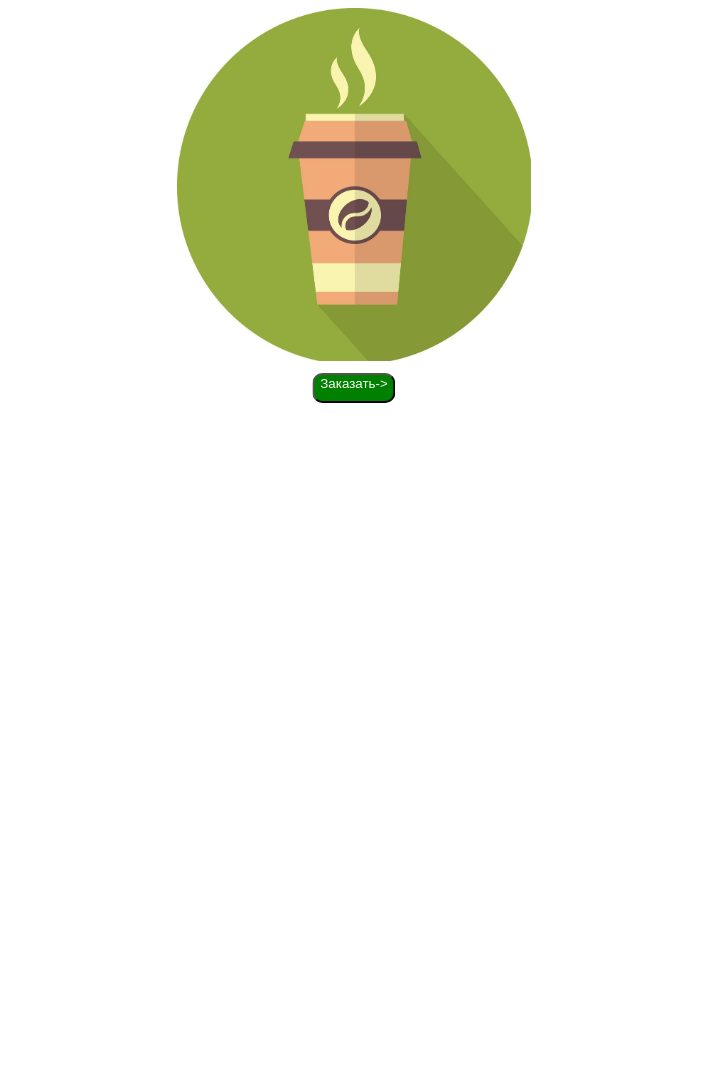
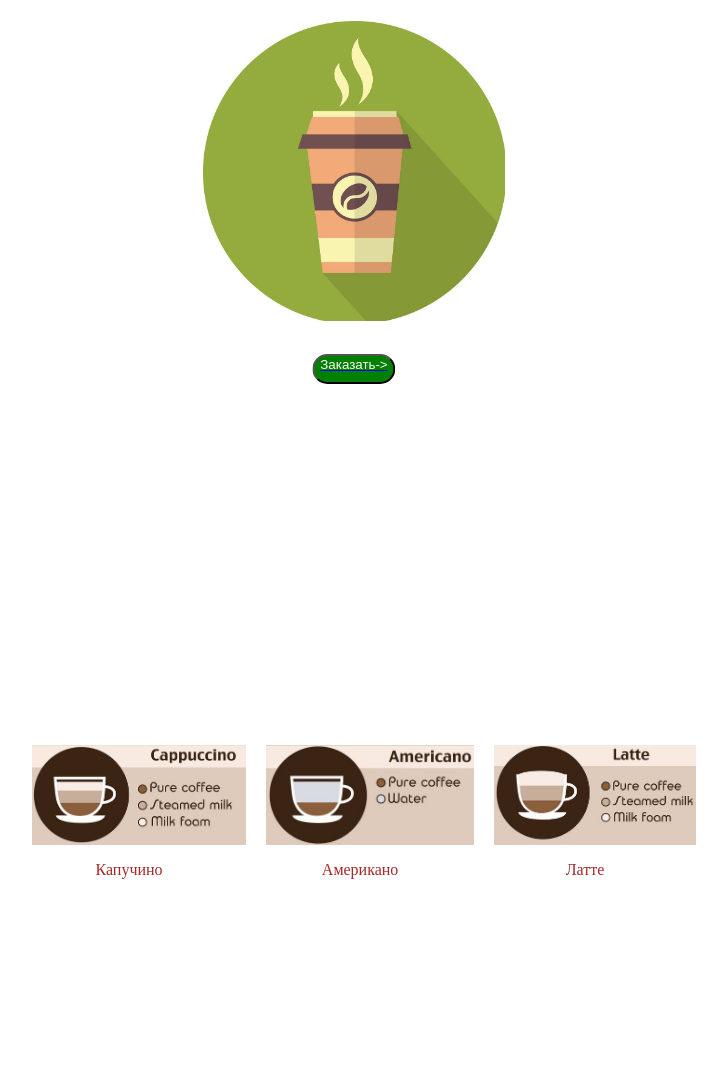
Before and after one commit to LiraUdina/cofe, a plain HTML site: page index.html in a window 1280 px wide. Shown: the part 180-1268 px from the top of the page, without its empty margins (286-1013 px from the left). Before the commit the page ends 800 px from the top, so only its background shows below. Drawn offline with Linux system fonts and the light colour scheme.

Commit message:
Готово

```diff
--- a/index.html
+++ b/index.html
@@ -1,12 +1,23 @@
 <html>
     <head>
         <title>Кофейня на Бейкер Стрит</title>
+        <meta name="viewport" content="width=device-width, initial-scale=1.0, maximum-scale=1.0, user-scalable=no">
         <link href="str1.css" rel="stylesheet">
-        <meta name="viewport" content="width=device-width, initial-scale=1.0, maximum-scale=1.0, user-scalable=no">
+        <link rel="stylesheet" href="str2.css">
     </head>
     <body>
-    <h1 class="text">Доставим ароматный кофе за 15 минут</h1>
-<img src="cofe.jpg">
-</body>
-    <button class="knopka">Заказать-></button>
+    <div class="block str1">
+    <p><h1 class="text">Доставим ароматный кофе за 15 минут</h1></p>
+    <p><img src="cofe.jpg"></p>
+    <p><a href="#str2.css"><button class="knopka">Заказать-></button> </a></p>
+    </div>
+       <div class="block str2" id="str2.css">
+        <ul> <li><img src="кап.jpg" >
+        <p>Капучино</p></li>
+       <li><img src="аме.jpg" >
+        <p>Американо<p></li>
+       <li><img src="лат.jpg">
+       <p>Латте</p></li></ul>
+    </div>
+    </body>
     </html>
--- a/str1.css
+++ b/str1.css
@@ -1,34 +1,34 @@
+body {margin: 0;}
 :root {--color1: brown;
        --color2: green;}
+.str1 {
+        display: flex;
+        flex-direction: column;
+        justify-content: center;
+        align-items: center;}
 .text {
     display: flex;
-   color: var(--color1);
+    color: var(--color1);
     position: relative;
-    height: 40px;
-    margin-top: 10%;
-    justify-content: center;
+    height: 30px;
+    margin-top: 70px;
     align-items: center;
     text-align: center;
 }
-body {
-    background-color:rgb(255, 255, 255);
-    background-size: cover;
-}
-img {display: block;
-    margin: auto;
-    height: 45%;}
+.str1 img {display: block;
+    margin: 0px;
+    height: 300px;}
 .knopka {
     display: flex;
     background-color: var(--color2);
-    border-radius: 10px;
+    border-radius: 15px;
     position: relative;
     height: 30px;
     left: 50%;
     transform: translate(-50%, 0);
     margin-top: 1%;
     color: rgb(253, 252, 251);
-    transition: background-color 1s ease;
-}
+    transition: background-color 1s ease;}
 .knopka:hover {
-  background-color: rgba(204, 0, 0, 0.411);
-}
+  background-color:  rgb(177,149,118);}
+  @media (min-width:768px) {.str1 ul{display: flex}}
--- /dev/null
+++ b/str2.css
@@ -0,0 +1,19 @@
+:root {--color1: brown; }
+body {margin: 0;}
+.str2 {
+  display: flex;
+  text-align: center;
+  color: var(--color1);
+  padding-top: 20px;
+  flex-direction: column;
+  justify-content: center;
+  align-items: center;
+  height: 100vh}
+  .str2 img{
+      height: 100px;
+      margin-left: 20px;}
+  .str2 ul {
+      margin: 0;
+      padding:0;
+      list-style-type: none;}
+      @media (min-width:768px) {.str2 ul{display: flex}}
```
Also changed, not shown: аме.jpg (added), кап.jpg (added), лат.jpg (added).
